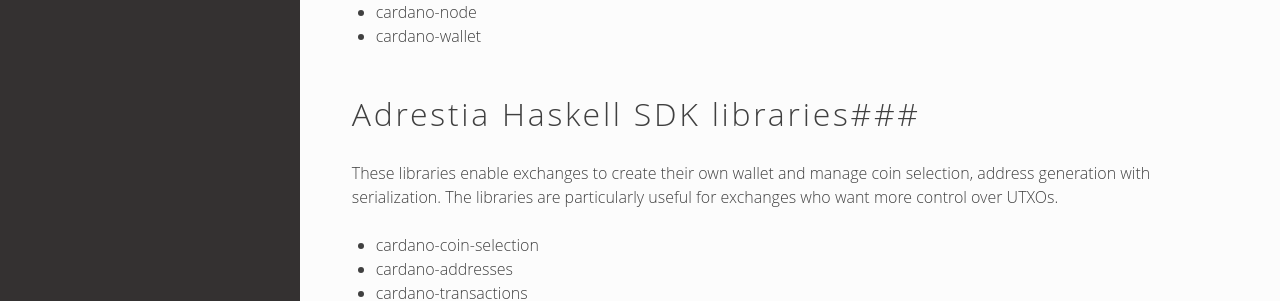
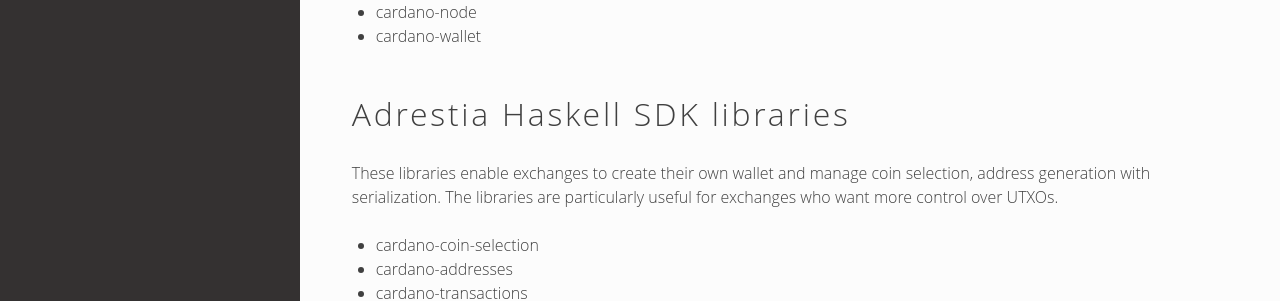
Before and after one commit to input-output-hk/technical-docs, a Sphinx documentation site: the page built from source/getting-started/3rd-party-integration/exchanges.md, in a window 1280 px wide and 1223 px high. Shown: the part 674-975 px from the top of the window. Built offline with Sphinx 7.4.7 and the Read the Docs theme 2.0.0, drawn with Linux system fonts in a browser that asks for light colours; pages that are not in the unit, such as notebooks, are missing from menus.

```diff
--- a/source/getting-started/3rd-party-integration/exchanges.md
+++ b/source/getting-started/3rd-party-integration/exchanges.md
@@ -22,7 +22,7 @@ If the exchange intends to run a local block explorer with *custom* APIs, they c
 -   cardano-node
 -   cardano-wallet
 
-### Adrestia Haskell SDK libraries###
+### Adrestia Haskell SDK libraries
 
 These libraries enable exchanges to create their own wallet and manage coin selection, address generation with serialization. The libraries are particularly useful for exchanges who want more control over UTXOs.
 
```
